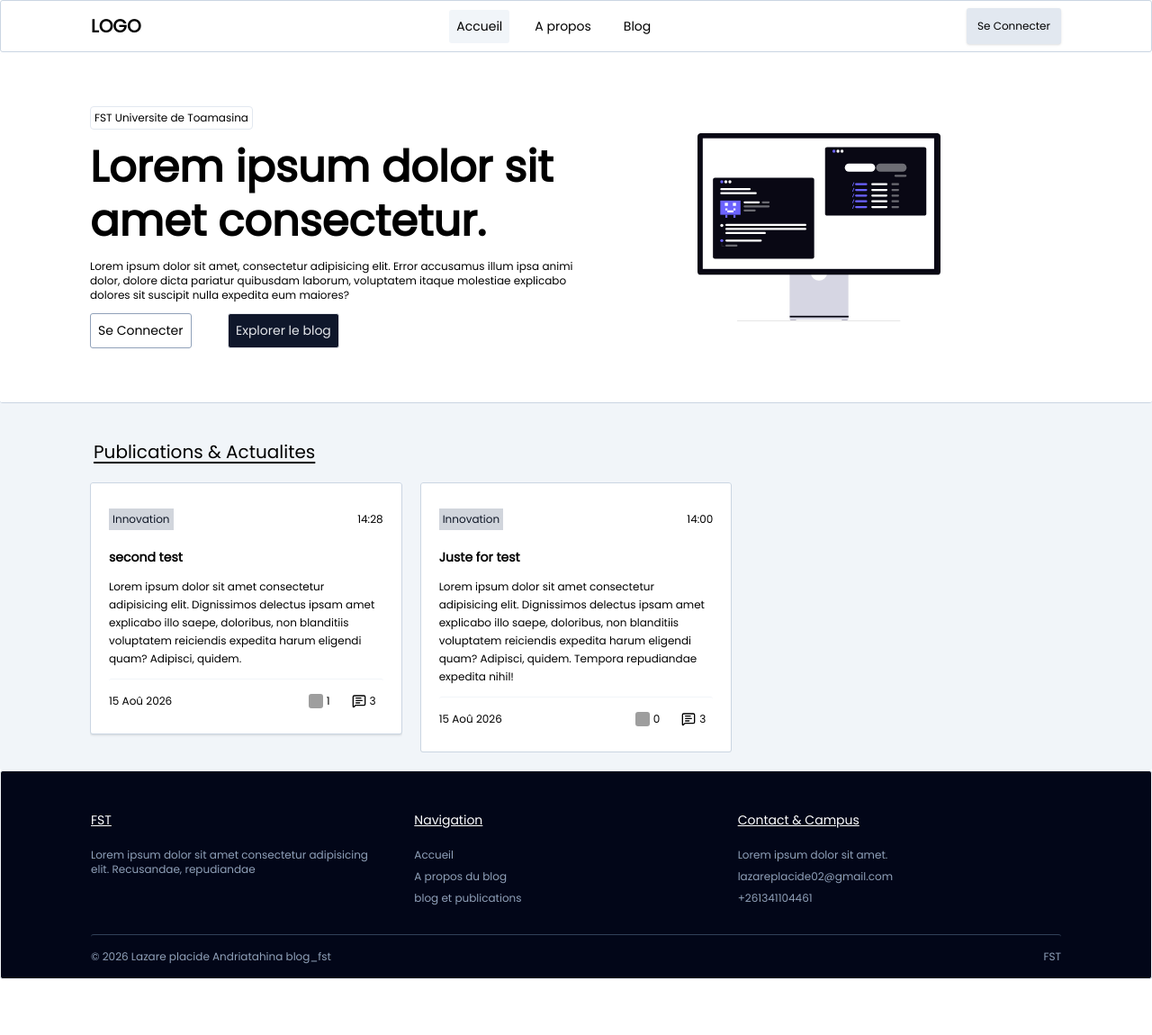
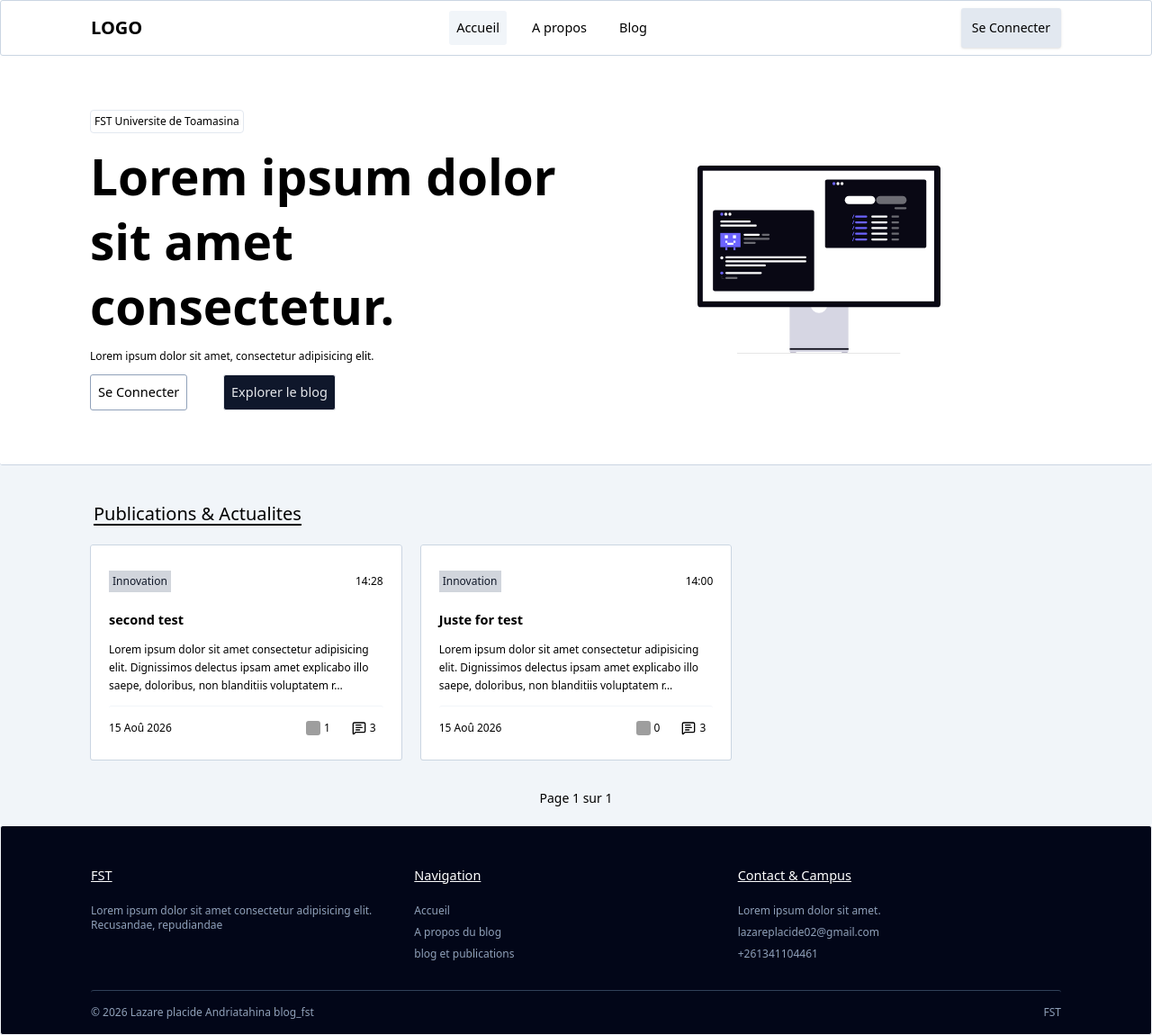
Before and after one commit to Placide0007/fst_exchange, a Django app: page / in a window 1280 px wide. Shown: the whole page at 90% size. Before the commit the page ends 1088 px from the top, so only its background shows below. Run offline with Django 5.2, Linux system fonts and the light colour scheme; data comes from the database, SQL or seed files in the repository; both versions use the stored data as it was after the commit; some libraries are stand-ins or nearby versions; grey boxes are pictures that could not be loaded.

Commit message:
feat:changement de  police

```diff
--- a/accounts/templates/accounts/login.html
+++ b/accounts/templates/accounts/login.html
@@ -26,18 +26,18 @@
             {% endif %}
 
             <div>
-                <label  for="">Pseudo</label>
+                <label class="text-sm"  for="">Pseudo</label>
                 <input class="mt-1 border border-slate-200 p-4 w-full" type="text" placeholder="Ex:Placide" name="username" value="{{ request.POST.username }}" >
                 <p class="text-xs text-red-500" >{{ form.username.errors.0 }}</p>
             </div>
 
             <div>
-                <label for="">Mot de passe</label>
+                <label class="text-sm" for="">Mot de passe</label>
                 <input class="mt-1  border border-slate-200 p-4 w-full" type="password" placeholder="*********" name="password">
                 <p class="text-xs text-red-500" >{{ form.password.errors.0 }}</p>
             </div>
 
-            <button class="bg-slate-900 cursor-pointer text-white p-3" >Se connecter</button>
+            <button class="bg-slate-900 text-sm cursor-pointer text-white p-4" >Se connecter</button>
 
             <div>
                 <a class="text-xs underline cursor-pointer" href="{% url 'register' %}">Creer un compte</a>
--- a/core/core_urls.py
+++ b/core/core_urls.py
@@ -6,6 +6,7 @@ urlpatterns = [
     path("", views.home,name="home"),
     path("profile/", views.profile,name="profile"),
     path("about/", views.about,name="about"),
-    path("blog/", views.blog,name="blog"),
-    path("blog/<int:post_id>/reaction/", views.react_post, name="react_post"),
+    path('blog/', views.blog, name='blog'),
+    path('<int:id>/', views.show, name='show'),
+    path('react/<int:post_id>/', views.react_post, name='react_post'),
 ]
--- a/core/templates/core/home.html
+++ b/core/templates/core/home.html
@@ -8,24 +8,32 @@
 
 {% block content %}
 
-{% comment %} hero section  {% endcomment %}
+{% comment %} hero section {% endcomment %}
 
-<div id="hero" class="grid px-25 border-b z-0 bg-white border-slate-300  grid-cols-2" >
+<div id="hero" class="grid px-25 border-b z-0 bg-white border-slate-300 grid-cols-2">
 
-    <div  class="flex py-15 flex-col gap-3" >
+    <div class="flex py-15 flex-col gap-3">
 
         <div>
-            <button class="text-xs border border-slate-200 p-1 rounded" >FST Universite de Toamasina</button>
+            <button class="text-xs border border-slate-200 p-1 rounded">
+                FST Universite de Toamasina
+            </button>
         </div>
 
-        <p class="font-extrabold text-5xl leading-15" >Lorem ipsum dolor sit amet consectetur.</p>
+        <p class="font-extrabold text-[55px] leading-18">
+            Lorem ipsum dolor sit amet consectetur.
+        </p>
 
-        <p class="text-xs" >Lorem ipsum dolor sit amet, consectetur adipisicing elit. Error accusamus illum ipsa animi dolor, dolore dicta pariatur quibusdam laborum, voluptatem itaque molestiae explicabo dolores sit suscipit nulla expedita eum maiores?</p>
+        <p class="text-xs">
+            Lorem ipsum dolor sit amet, consectetur adipisicing elit.
+        </p>
 
-        <div class="flex gap-10" >
+        <div class="flex gap-10">
+
             <a data-aos="zoom-in" class="animate__animated animate__bounce border-slate-400 p-2 border" href="{% url 'login' %}">
                 Se Connecter
             </a>
+
             <a data-aos="zoom-in" data-aos-delay="200" class="animate__animated animate__bounce bg-slate-900 text-gray-200 p-2 border" href="{% url 'blog' %}">
                 Explorer le blog
             </a>
@@ -41,54 +49,79 @@
 
 </div>
 
-{% comment %} blog section  {% endcomment %}
+
+{% comment %} blog section {% endcomment %}
 
 <div id="jumbotron" class="py-5 px-25">
 
-    <div class="my-4" >
-        <button class=" text-xl underline-offset-4 underline p-1 rounded " >Publications & Actualites</button>
+    <div class="my-4">
+        <button class="text-xl underline-offset-4 underline p-1 rounded">
+            Publications & Actualites
+        </button>
     </div>
 
-    <div class="grid grid-cols-3 gap-5" >
+    <div class="grid grid-cols-3 gap-5">
 
         {% for post in posts %}
 
-            <a href="">
+            <a href="{% url 'show' post.id %}" class="block">
 
-                <div class="flex flex-col rounded gap-3 border shadow-sm border-slate-300 p-5 bg-white" >
+                <div class="flex flex-col h-60 overflow-hidden rounded gap-3 border shadow-sm border-slate-300 p-5 bg-white">
 
-                    <div class="flex justify-between items-center py-2" >
-                        <button class="text-xs bg-gray-300 p-1 text-gray-900  top-0 left-0" >Innovation</button>
-                        <span class="text-xs" >{{ post.created_at|date:"H:i" }}</span>
+                    <div class="flex justify-between items-center py-2">
+
+                        <button class="text-xs bg-gray-300 p-1 text-gray-900">
+                            Innovation
+                        </button>
+
+                        <span class="text-xs">
+                            {{ post.created_at|date:"H:i" }}
+                        </span>
+
                     </div>
 
-                    <p class="font-semibold" >{{ post.title }}</p>
+                    <p class="font-semibold">
+                        {{ post.title|truncatechars:50 }}
+                    </p>
 
-                    <p class="text-xs leading-5" >{{ post.content }}</p>
+                    <p class="text-xs leading-5">
+                        {{ post.content|truncatechars:150 }}
+                    </p>
 
-                    <div class="flex justify-between items-center border-t border-slate-100 pt-2" >
-                        <span class="text-xs">{{ post.created_at|date:"d M Y" }}</span>
+                    <div class="flex justify-between items-center border-t border-slate-100 pt-2 mt-auto">
 
-                        <div class="flex justify-center gap-2 items-center" >
+                        <span class="text-xs">
+                            {{ post.created_at|date:"d M Y" }}
+                        </span>
+
+                        <div class="flex justify-center gap-2 items-center">
 
                             <form action="{% url 'react_post' post.id %}" method="POST" class="react-form">
                                 {% csrf_token %}
+
                                 <button type="submit" class="flex gap-1 justify-center items-center p-2 rounded cursor-pointer">
+
                                     {% if request.user in post.reactions.all %}
                                         <img src="{% static 'icons/like_full.svg' %}" class="w-4 h-4 icon-liked">
                                     {% else %}
                                         <img src="{% static 'icons/like.svg' %}" class="w-4 h-4 icon-liked">
                                     {% endif %}
-                                    <span class="text-xs reaction-count">{{ post.reactions.count }}</span>
+
+                                    <span class="text-xs reaction-count">
+                                        {{ post.reactions.count }}
+                                    </span>
+
                                 </button>
+
                             </form>
 
-                            <button class="flex gap-1 justify-center items-center p-2 rounded" >
+                            <button class="flex gap-1 justify-center items-center p-2 rounded">
                                 <img src="{% static 'icons/comment.svg' %}" class="w-4 h-4">
                                 <span class="text-xs">3</span>
                             </button>
 
                         </div>
+
                     </div>
 
                 </div>
@@ -99,6 +132,29 @@
 
     </div>
 
+    {% comment %} Pagination {% endcomment %}
+
+    <div class="flex justify-center items-center gap-3 mt-8">
+
+        {% if posts.has_previous %}
+            <a href="?page={{ posts.previous_page_number }}" class="border border-slate-300 px-4 py-2 rounded hover:bg-slate-100">
+                Précédent
+            </a>
+        {% endif %}
+
+
+        <span class="text-sm">
+            Page {{ posts.number }} sur {{ posts.paginator.num_pages }}
+        </span>
+
+        {% if posts.has_next %}
+            <a href="?page={{ posts.next_page_number }}" class="border border-slate-300 px-4 py-1 rounded hover:bg-slate-100">
+                Suivant
+            </a>
+        {% endif %}
+
+    </div>
+
 </div>
 
 {% endblock content %}
--- a/core/views/__init__.py
+++ b/core/views/__init__.py
@@ -1,4 +1,4 @@
 from .home import home
 from .profile import profile
 from .about import about
-from .blog import blog, react_post
+from .blog import blog, react_post , show
--- a/core/views/home.py
+++ b/core/views/home.py
@@ -1,7 +1,15 @@
 from django.shortcuts import render
+from django.core.paginator import Paginator
 from ..models import Post
 
+def home(request):
+    posts = Post.objects.all().order_by("-created_at")
 
-def home(request):
-    posts = Post.objects.all().order_by("-created_at")[:3]
-    return render(request, 'core/home.html', {'posts': posts})
+    paginator = Paginator(posts, 3)
+
+    page_number = request.GET.get("page")
+    page_obj = paginator.get_page(page_number)
+
+    return render(request, 'core/home.html', {
+        'posts': page_obj
+    })
--- a/static/css/app.css
+++ b/static/css/app.css
@@ -1,7 +1,3 @@
-@font-face {
-    font-family: "Poppins";
-    src: url("../fonts/poppins/Poppins-Regular.ttf") format("truetype");
-}
 
 *:not(button) {
     border-radius: 3px;
@@ -9,8 +5,7 @@
 
 
 body {
-    font-family: "Poppins", sans-serif;
-    font-size: 14px;
+    font-size: 14.5px;
 }
 
 
--- a/templates/includes/header.html
+++ b/templates/includes/header.html
@@ -1,12 +1,17 @@
-<header class="flex justify-between z-4 sticky top-0 bg-white items-center px-25 py-2 border-slate-300 border">
+<header class="flex justify-between  z-4 sticky top-0 bg-white items-center px-25 py-2 border-slate-300 border">
+
     <p class="font-bold text-xl" >LOGO</p>
+
     <nav class="flex gap-5" >
+
         <a class="hover:bg-slate-100 p-2 rounded {% if request.resolver_match.url_name == 'home' %} bg-slate-100  {% endif %}" href="{% url 'home' %}">
             Accueil
         </a>
+
         <a class="hover:bg-slate-100 p-2 rounded {% if request.resolver_match.url_name == 'about' %} bg-slate-100 {% endif %} " href="{% url 'about' %}">
             A propos
         </a>
+
         <a class="hover:bg-slate-100 p-2 rounded {% if request.resolver_match.url_name == 'blog' %} bg-slate-100 {% endif %} " href="{% url 'blog' %}">
             Blog
         </a>
@@ -16,19 +21,26 @@
                 Profile
             </a>
         {% endif %}
+
     </nav>
+
         {% if user.is_authenticated %}
+
             <div class="flex justify-center gap-3 items-center" >
                 <button class="text-start text-xl rounded-full border  border-slate-400 flex justify-center items-center h-[45px] w-[45px]" >
                     {{ request.user.username|slice:":2"|upper }}
                 </button>
-                <a class="bg-slate-200 text-xs transition duration-200 shadow hover:bg-slate-600 hover:text-white p-3" href="{% url 'logout' %}">
-                    Se deconnecter
+                <a class="bg-slate-200 text-sm transition duration-200 shadow hover:bg-slate-600 hover:text-white p-3" href="{% url 'logout' %}">
+                    Se Deconnecter
                 </a>
             </div>
+
         {% else %}
-            <a class="bg-slate-200 text-xs transition duration-200 shadow hover:bg-slate-600 hover:text-white p-3" href="{% url 'login' %}">
+
+            <a class="bg-slate-200 text-sm transition duration-200 shadow hover:bg-slate-600 hover:text-white p-3" href="{% url 'login' %}">
                 Se Connecter
             </a>
+
         {% endif %}
+
 </header>
--- a/theme/static/css/dist/styles.css
+++ b/theme/static/css/dist/styles.css
@@ -8,9 +8,9 @@
     --font-mono: ui-monospace, SFMono-Regular, Menlo, Monaco, Consolas, 'Liberation Mono', 'Courier New',
     monospace;
     --color-red-50: oklch(97.1% 0.013 17.38);
-    --color-red-200: oklch(88.5% 0.062 18.334);
     --color-red-500: oklch(63.7% 0.237 25.331);
     --color-sky-50: oklch(97.7% 0.013 236.62);
+    --color-slate-50: oklch(98.4% 0.003 247.858);
     --color-slate-100: oklch(96.8% 0.007 247.896);
     --color-slate-200: oklch(92.9% 0.013 255.508);
     --color-slate-300: oklch(86.9% 0.022 252.894);
@@ -29,18 +29,24 @@
     --color-white: #fff;
     --spacing: 0.25rem;
     --container-md: 28rem;
+    --container-3xl: 48rem;
     --text-xs: 0.75rem;
     --text-xs--line-height: calc(1 / 0.75);
+    --text-sm: 0.875rem;
+    --text-sm--line-height: calc(1.25 / 0.875);
     --text-xl: 1.25rem;
     --text-xl--line-height: calc(1.75 / 1.25);
     --text-2xl: 1.5rem;
     --text-2xl--line-height: calc(2 / 1.5);
+    --text-3xl: 1.875rem;
+    --text-3xl--line-height: calc(2.25 / 1.875);
     --text-5xl: 3rem;
     --text-5xl--line-height: 1;
+    --text-6xl: 3.75rem;
+    --text-6xl--line-height: 1;
     --font-weight-semibold: 600;
     --font-weight-bold: 700;
     --font-weight-extrabold: 800;
-    --animate-bounce: bounce 1s infinite;
     --default-transition-duration: 150ms;
     --default-transition-timing-function: cubic-bezier(0.4, 0, 0.2, 1);
     --default-font-family: var(--font-sans);
@@ -238,20 +244,38 @@
   .float-right {
     float: right;
   }
+  .mx-auto {
+    margin-inline: auto;
+  }
   .my-4 {
     margin-block: calc(var(--spacing) * 4);
   }
   .mt-1 {
     margin-top: calc(var(--spacing) * 1);
   }
-  .mt-3 {
-    margin-top: calc(var(--spacing) * 3);
+  .mt-8 {
+    margin-top: calc(var(--spacing) * 8);
+  }
+  .mt-auto {
+    margin-top: auto;
   }
   .mb-3 {
     margin-bottom: calc(var(--spacing) * 3);
   }
   .mb-5 {
     margin-bottom: calc(var(--spacing) * 5);
+  }
+  .line-clamp-2 {
+    overflow: hidden;
+    display: -webkit-box;
+    -webkit-box-orient: vertical;
+    -webkit-line-clamp: 2;
+  }
+  .line-clamp-5 {
+    overflow: hidden;
+    display: -webkit-box;
+    -webkit-box-orient: vertical;
+    -webkit-line-clamp: 5;
   }
   .block {
     display: block;
@@ -265,14 +289,35 @@
   .hidden {
     display: none;
   }
+  .table {
+    display: table;
+  }
   .h-4 {
     height: calc(var(--spacing) * 4);
   }
   .h-5 {
     height: calc(var(--spacing) * 5);
   }
+  .h-6 {
+    height: calc(var(--spacing) * 6);
+  }
+  .h-10 {
+    height: calc(var(--spacing) * 10);
+  }
   .h-32 {
     height: calc(var(--spacing) * 32);
+  }
+  .h-50 {
+    height: calc(var(--spacing) * 50);
+  }
+  .h-60 {
+    height: calc(var(--spacing) * 60);
+  }
+  .h-65 {
+    height: calc(var(--spacing) * 65);
+  }
+  .h-72 {
+    height: calc(var(--spacing) * 72);
   }
   .h-\[45px\] {
     height: 45px;
@@ -369,6 +423,9 @@
   }
   .gap-30 {
     gap: calc(var(--spacing) * 30);
+  }
+  .overflow-hidden {
+    overflow: hidden;
   }
   .rounded {
     border-radius: 0.25rem;
@@ -511,9 +583,21 @@
     font-size: var(--text-2xl);
     line-height: var(--tw-leading, var(--text-2xl--line-height));
   }
+  .text-3xl {
+    font-size: var(--text-3xl);
+    line-height: var(--tw-leading, var(--text-3xl--line-height));
+  }
   .text-5xl {
     font-size: var(--text-5xl);
     line-height: var(--tw-leading, var(--text-5xl--line-height));
+  }
+  .text-6xl {
+    font-size: var(--text-6xl);
+    line-height: var(--tw-leading, var(--text-6xl--line-height));
+  }
+  .text-sm {
+    font-size: var(--text-sm);
+    line-height: var(--tw-leading, var(--text-sm--line-height));
   }
   .text-xl {
     font-size: var(--text-xl);
@@ -523,13 +607,49 @@
     font-size: var(--text-xs);
     line-height: var(--tw-leading, var(--text-xs--line-height));
   }
+  .text-\[30px\] {
+    font-size: 30px;
+  }
+  .text-\[40px\] {
+    font-size: 40px;
+  }
+  .text-\[50px\] {
+    font-size: 50px;
+  }
+  .text-\[52px\] {
+    font-size: 52px;
+  }
+  .text-\[53px\] {
+    font-size: 53px;
+  }
+  .text-\[55px\] {
+    font-size: 55px;
+  }
+  .text-\[60px\] {
+    font-size: 60px;
+  }
+  .text-\[70px\] {
+    font-size: 70px;
+  }
   .leading-5 {
     --tw-leading: calc(var(--spacing) * 5);
     line-height: calc(var(--spacing) * 5);
   }
+  .leading-7 {
+    --tw-leading: calc(var(--spacing) * 7);
+    line-height: calc(var(--spacing) * 7);
+  }
   .leading-15 {
     --tw-leading: calc(var(--spacing) * 15);
     line-height: calc(var(--spacing) * 15);
+  }
+  .leading-18 {
+    --tw-leading: calc(var(--spacing) * 18);
+    line-height: calc(var(--spacing) * 18);
+  }
+  .leading-20 {
+    --tw-leading: calc(var(--spacing) * 20);
+    line-height: calc(var(--spacing) * 20);
   }
   .font-bold {
     --tw-font-weight: var(--font-weight-bold);
@@ -713,19 +846,14 @@
   inherits: false;
   initial-value: 0 0 #0000;
 }
+@property --tw-outline-style {
+  syntax: "*";
+  inherits: false;
+  initial-value: solid;
+}
 @property --tw-duration {
   syntax: "*";
   inherits: false;
-}
-@keyframes bounce {
-  0%, 100% {
-    transform: translateY(-25%);
-    animation-timing-function: cubic-bezier(0.8, 0, 1, 1);
-  }
-  50% {
-    transform: none;
-    animation-timing-function: cubic-bezier(0, 0, 0.2, 1);
-  }
 }
 @layer properties {
   @supports ((-webkit-hyphens: none) and (not (margin-trim: inline))) or ((-moz-orient: inline) and (not (color:rgb(from red r g b)))) {
@@ -752,6 +880,7 @@
       --tw-ring-offset-width: 0px;
       --tw-ring-offset-color: #fff;
       --tw-ring-offset-shadow: 0 0 #0000;
+      --tw-outline-style: solid;
       --tw-duration: initial;
     }
   }
```
Also changed, not shown: other parts of theme/static/css/dist/styles.css (+42 -5 lines), accounts/templates/accounts/register.html (+4 -4 lines), core/templates/core/blog/blog.html (+42 -13 lines), core/templates/core/blog/blog_show.html (+85 -0 lines), core/views/blog.py (+7 -2 lines), db.sqlite3.
